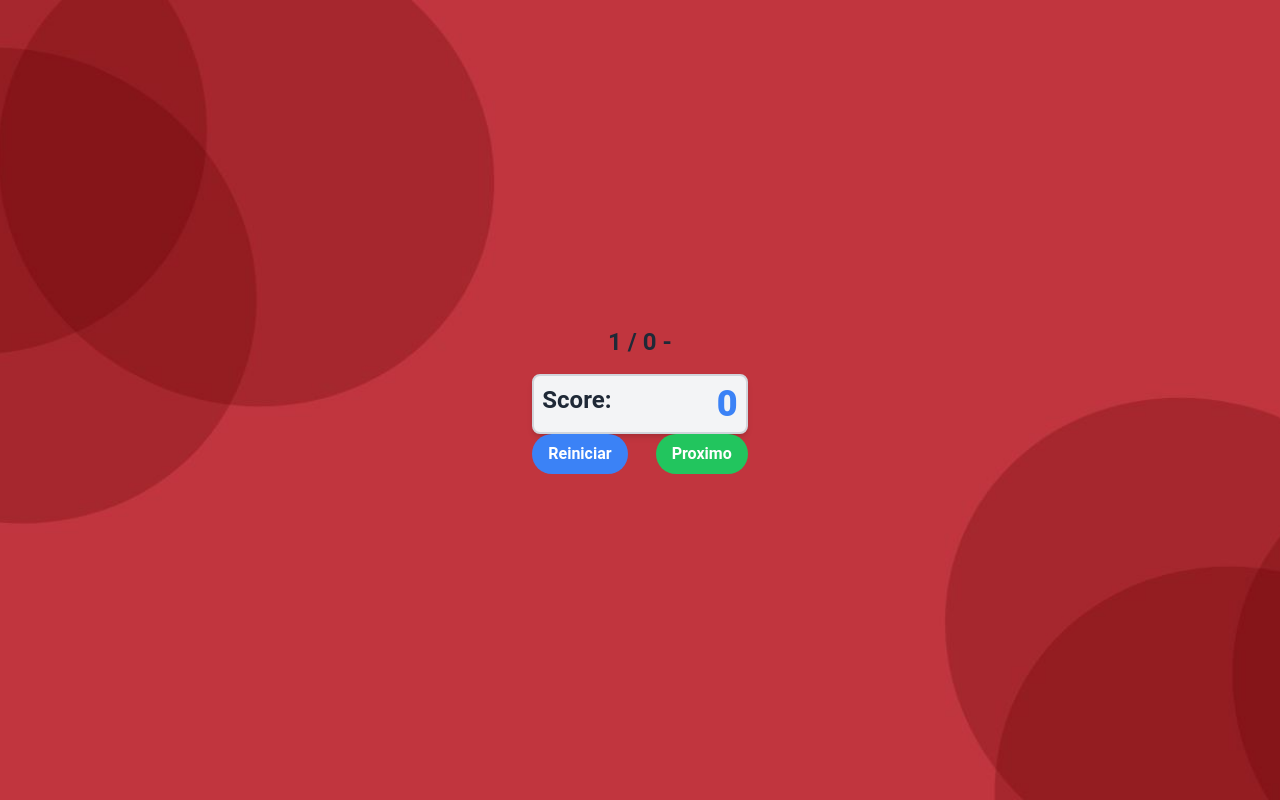
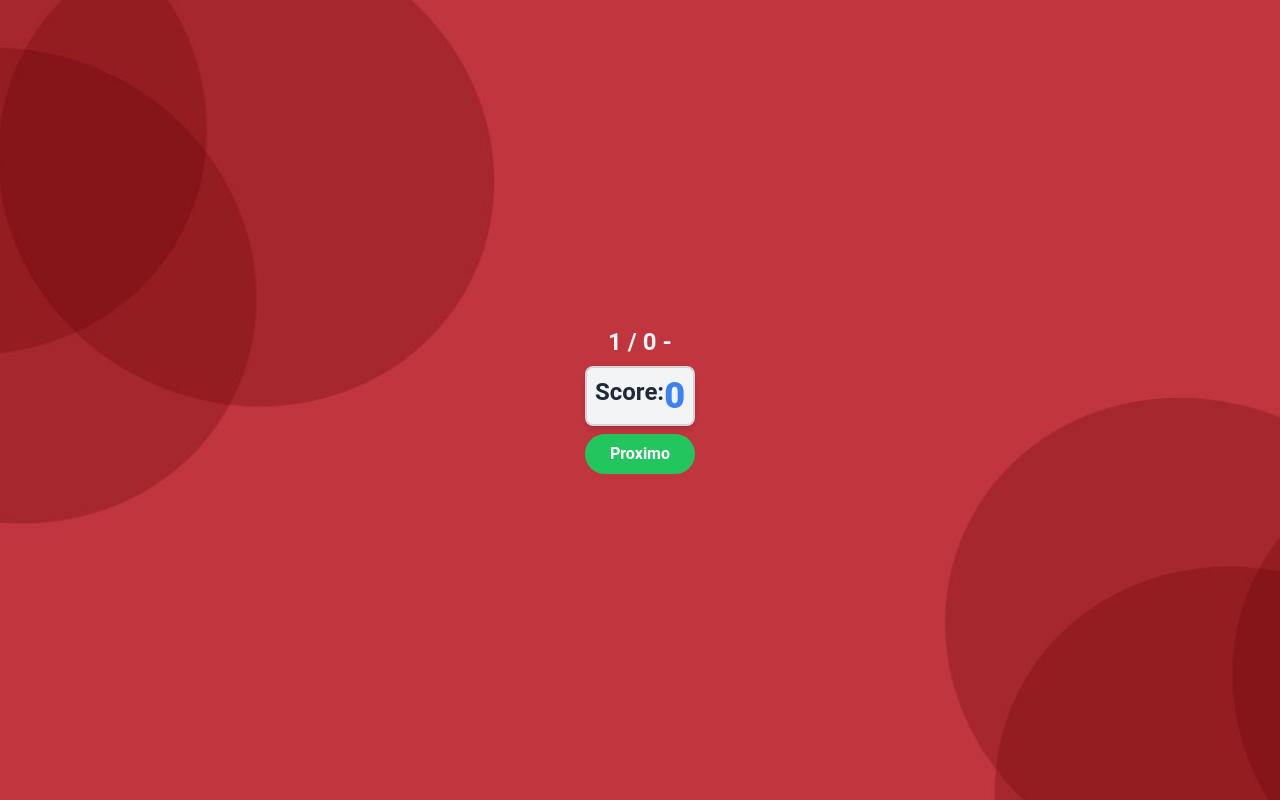
Before and after one commit to rebeccaaaaaaaaaaa/quiz-appv2, a React (Vite) app: page /game in a window 1280 px wide. Built offline with nearby package versions, Linux system fonts and the light colour scheme.

Commit message:
feat: adjust in layout

```diff
--- a/src/components/Awnsers/index.tsx
+++ b/src/components/Awnsers/index.tsx
@@ -22,7 +22,7 @@ export default function QuizAnswers() {
 
   return (
     <div className="flex justify-center items-center">
-      <ul className="p-5 w-full flex flex-col gap-4">
+      <ul className="p-2 w-full flex flex-col gap-4">
         {answers.map((answer, index) => (
           <li
             key={index}
--- a/src/components/GameSummary/index.tsx
+++ b/src/components/GameSummary/index.tsx
@@ -8,7 +8,7 @@ import { useQuiz } from "../../hooks/useQuiz";
 import { Link } from "react-router-dom";
 
 export default function GameSummary() {
-  const { nextQuestion, isLastQuestion, restartGame, checkIfLastQuestionIsReply, setIsAnswered } = useQuiz();
+  const { nextQuestion, isLastQuestion, checkIfLastQuestionIsReply, setIsAnswered } = useQuiz();
   const isLastQuestionReply = checkIfLastQuestionIsReply();
   return (
     <Layout>
@@ -16,11 +16,10 @@ export default function GameSummary() {
       <QuizScore />
       <QuizQuestion />
       <QuizAwsers />
-      <div className="flex align-middle justify-center gap-7">
-       <QuizButton className='bg-blue-500 hover:bg-blue-700 text-white font-bold py-2 px-4 rounded' buttonText="Reiniciar" onClick={() => restartGame()}/>
+      <div className="flex align-middle justify-between mt-2">
        {
           isLastQuestion && isLastQuestionReply && (
-            <QuizButton className='bg-green-500 hover:bg-green-700 text-white font-bold py-2 px-4 rounded'>
+            <QuizButton className='bg-green-500 hover:bg-green-700 text-white font-bold py-2 px-4 rounded w-full'>
               <Link to="/feedback">
                 Ver Resumo
               </Link>
@@ -29,7 +28,7 @@ export default function GameSummary() {
         }
        {
          !isLastQuestionReply && (
-            <QuizButton className='bg-green-500 hover:bg-red-700 text-white font-bold py-2 px-4 rounded' buttonText="Proximo" onClick={() => {
+            <QuizButton className='bg-green-500 hover:bg-red-700 text-white font-bold py-2 px-4 rounded w-full' buttonText="Proximo" onClick={() => {
               setIsAnswered(false)
               nextQuestion()
             }}/>
--- a/src/components/Question/index.tsx
+++ b/src/components/Question/index.tsx
@@ -8,7 +8,7 @@ export default function QuizQuestion() {
   if (!currentQuestion) return null;
 
   return (
-    <div className="p-4 border-2 border-gray-300 rounded-lg w-full bg-white shadow-md mt-6">
+    <div className="p-4 border-2 border-gray-300 rounded-lg w-full bg-white shadow-md mt-2">
       <div className="flex items-center justify-center p-3 text-center">
         <span className="text-gray-800">{currentQuestion.question}</span>
       </div>
--- a/src/components/QuestionPagination/index.tsx
+++ b/src/components/QuestionPagination/index.tsx
@@ -5,6 +5,6 @@ export default function QuestionPagination() {
   const totalQuestions = getTotalQuestionsInCategory(selectCategory);
   const currentQuestion = currentQuestionIndex + 1;
   return(
-    <h1 className='text-2xl font-bold text-gray-800 text-center mb-4'>{ currentQuestion } / {totalQuestions} - {selectCategory}</h1>
+    <h1 className='text-2xl font-bold text-gray-100 text-center mb-2'>{ currentQuestion } / {totalQuestions} - {selectCategory}</h1>
   )
 }
```
